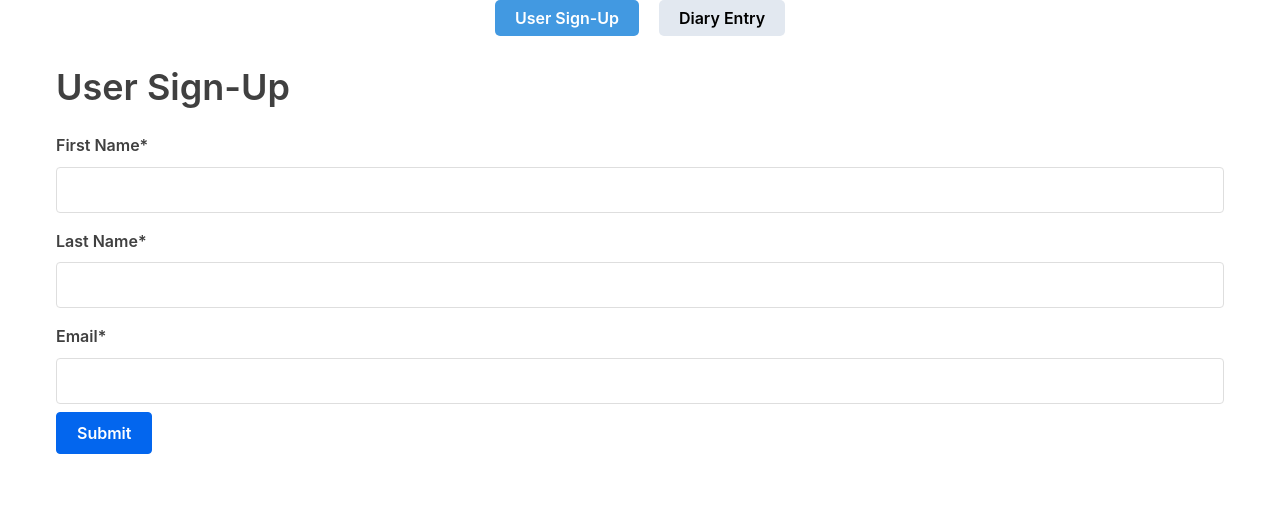
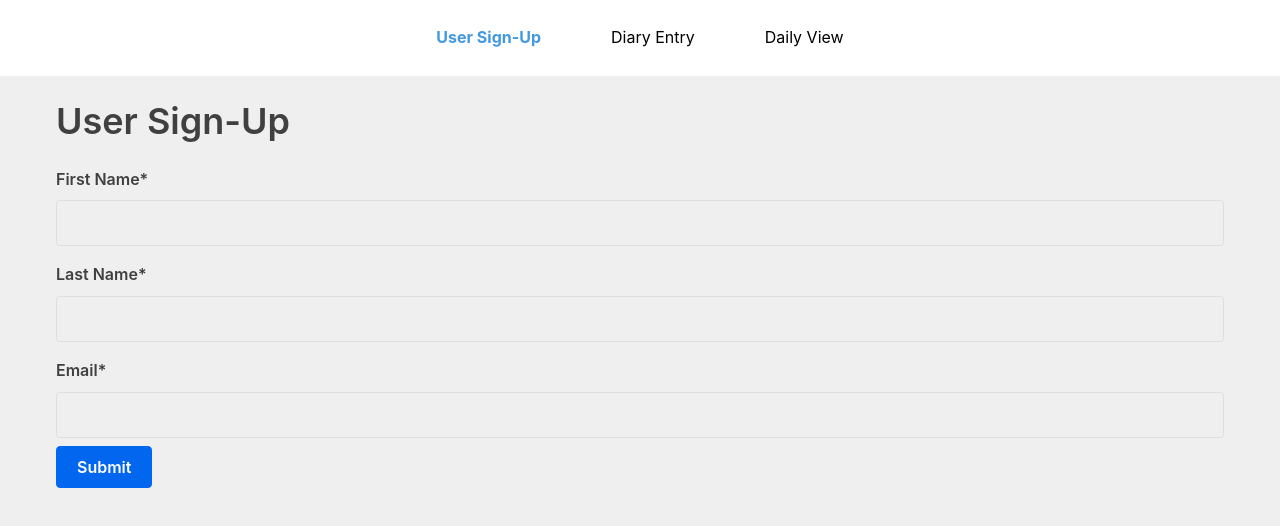
Before and after one commit to ncoronac/4TheRecord, a React (Vite) app in the folder packages/react-frontend/: page / in a window 1280 px wide. Shown: the top 526 px of the page. Built offline with nearby package versions, Linux system fonts and the light colour scheme.

Commit message:
navbar added

```diff
--- a/packages/react-frontend/src/App.jsx
+++ b/packages/react-frontend/src/App.jsx
@@ -1,6 +1,8 @@
 import { useState } from "react";
 import Form from "./Form";
 import DiaryEntry from "./DiaryEntry";
+import DailyView from "./DailyView";
+import Navbar from "./Navbar";
 
 function App() {
     const [currentView, setCurrentView] = useState("form");
@@ -38,40 +40,11 @@ function App() {
 
     return (
         <div className="App">
-            <nav style={{ marginBottom: "30px", textAlign: "center" }}>
-                <button
-                    onClick={() => setCurrentView("form")}
-                    style={{
-                        margin: "0 10px",
-                        padding: "10px 20px",
-                        backgroundColor:
-                            currentView === "form" ? "#4299e1" : "#e2e8f0",
-                        color: currentView === "form" ? "white" : "black",
-                        border: "none",
-                        borderRadius: "5px",
-                        cursor: "pointer",
-                    }}
-                >
-                    User Sign-Up
-                </button>
-                <button
-                    onClick={() => setCurrentView("diary")}
-                    style={{
-                        margin: "0 10px",
-                        padding: "10px 20px",
-                        backgroundColor:
-                            currentView === "diary" ? "#4299e1" : "#e2e8f0",
-                        color: currentView === "diary" ? "white" : "black",
-                        border: "none",
-                        borderRadius: "5px",
-                        cursor: "pointer",
-                    }}
-                >
-                    Diary Entry
-                </button>
-            </nav>
+            <Navbar currentView={currentView} setCurrentView={setCurrentView} />
 
-            {currentView === "form" ? <Form handleSubmit={updateUsers} /> : <DiaryEntry />}
+            {currentView === "form" && <Form handleSubmit={updateUsers} />}
+            {currentView === "diary" && <DiaryEntry />}
+            {currentView === "dailyview" && <DailyView />}
         </div>
     );
 }
--- /dev/null
+++ b/packages/react-frontend/src/DailyView.jsx
@@ -0,0 +1,12 @@
+function DailyView() {
+    return (
+        <div>
+            <div style={{textAlign: "center"}}>
+                <h1>Welcome to the Daily View of 4TheRecord!</h1>
+                <p>in progres...</p>
+            </div>
+        </div>
+    )
+}
+
+export default DailyView;
--- /dev/null
+++ b/packages/react-frontend/src/Navbar.jsx
@@ -0,0 +1,38 @@
+function Navbar({ currentView, setCurrentView }) {
+    const linkStyle = (view) => ({
+        padding: "10px 20px",
+        cursor: "pointer",
+        color: currentView === view ? "#4299e1" : "black",
+        fontWeight: currentView === view ? "bold" : "normal"
+    });
+
+    return (
+        <nav
+            style={{
+                display: "flex",
+                justifyContent: "center",
+                gap: "30px",
+                backgroundColor: "white",
+                padding: "15px 0",
+                position: "sticky",
+                top: 0,
+                width: "100%",
+                zIndex: 1000
+            }}
+        >
+            <span style={linkStyle("form")} onClick={() => setCurrentView("form")}>
+                User Sign-Up
+            </span>
+
+            <span style={linkStyle("diary")} onClick={() => setCurrentView("diary")}>
+                Diary Entry
+            </span>
+
+            <span style={linkStyle("dailyview")} onClick={() => setCurrentView("dailyview")}>
+                Daily View
+            </span>
+        </nav>
+    );
+}
+
+export default Navbar;
--- a/packages/react-frontend/src/main.css
+++ b/packages/react-frontend/src/main.css
@@ -384,7 +384,7 @@ html {
 
 body {
     color: #404040;
-    background: white;
+    background: #efefef;
     font-size: 1rem;
 }
 
```
Also changed, not shown: 2 other files (tests, documents, lock files or other folders).
